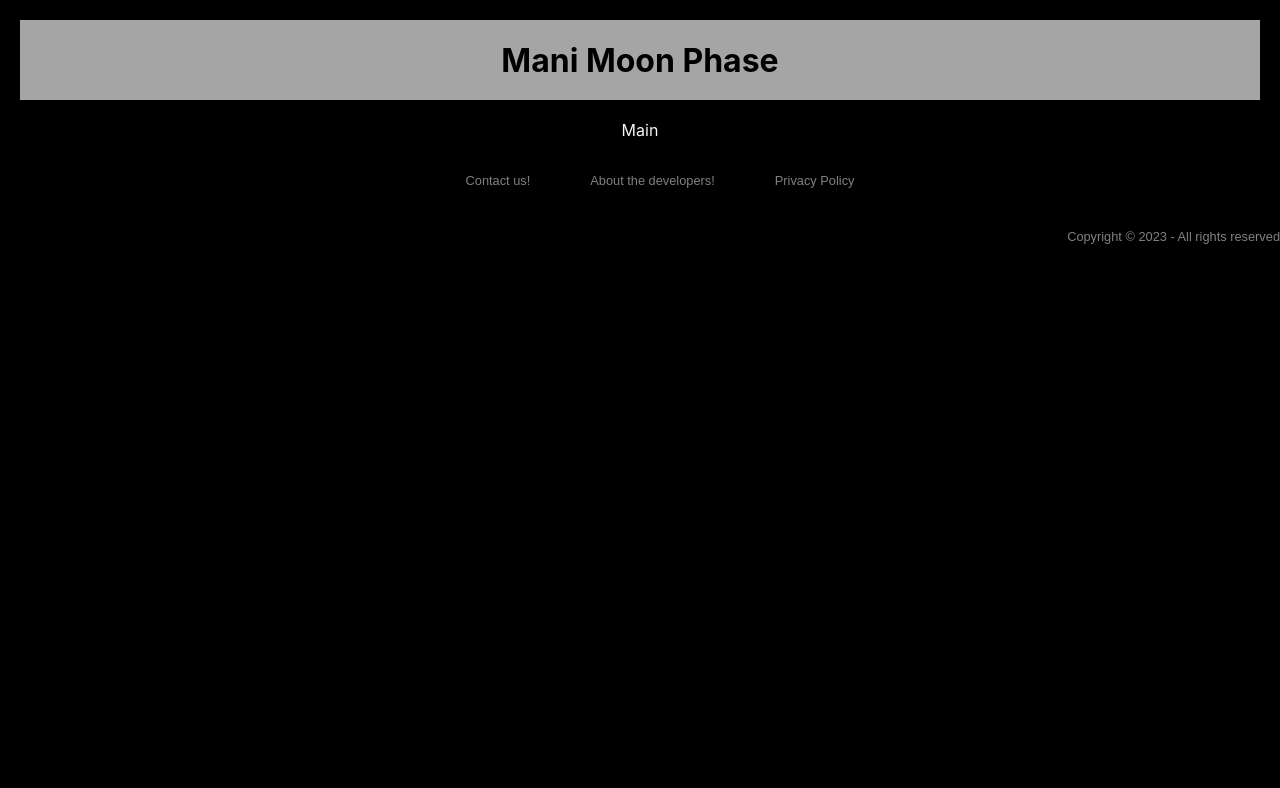
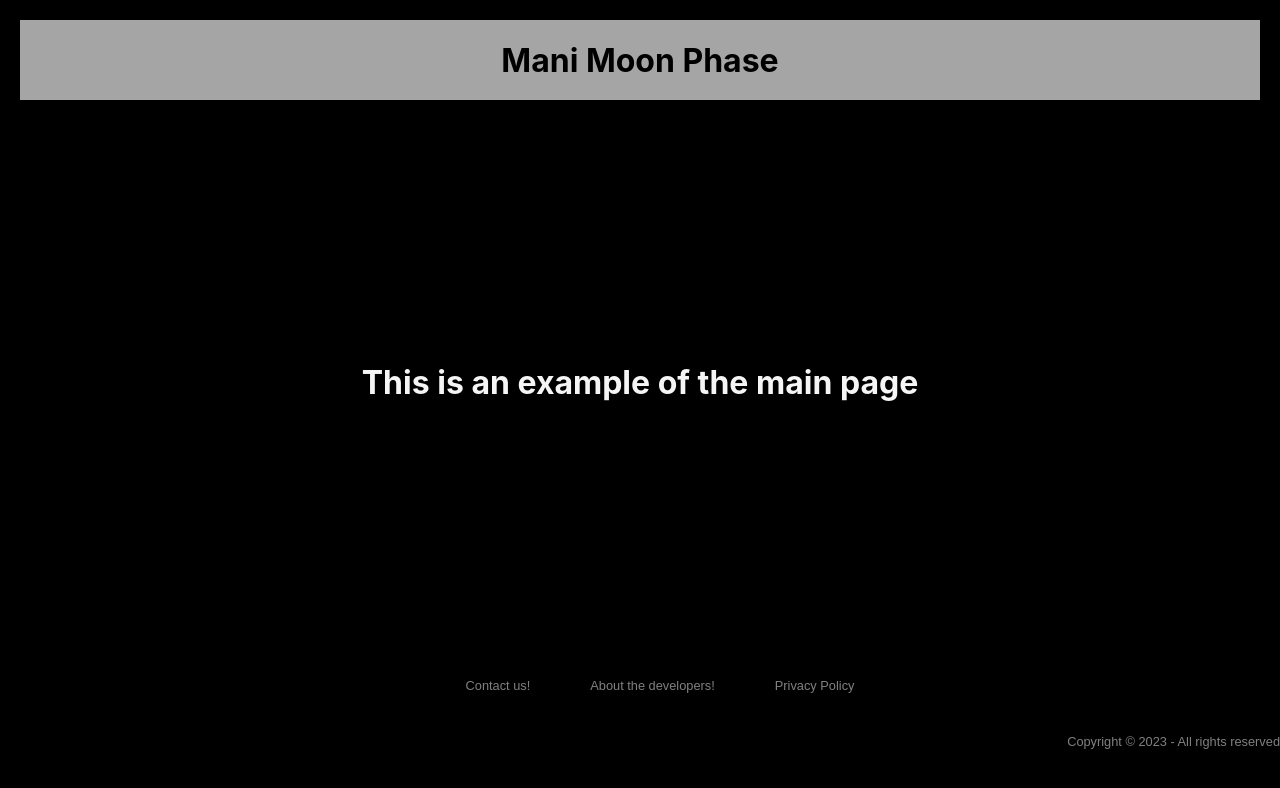
Before and after one commit to MontanoDiego/mani-moon-tracker, a React (Create React App) app: page / in a window 1280 px wide. Shown: the top 788 px of the page. Built offline with nearby package versions, Linux system fonts and the light colour scheme.

Commit message:
added testing layout for main

```diff
--- a/src/components/Main/Main.css
+++ b/src/components/Main/Main.css
@@ -0,0 +1,7 @@
+.main-container {
+  height: 525px;
+  display: flex;
+  justify-content: center;
+  align-items: center;
+  width: auto;
+}
--- a/src/components/Main/Main.js
+++ b/src/components/Main/Main.js
@@ -1,7 +1,10 @@
 import React from 'react';
+import './Main.css';
 
 export default function Main() {
   return (
-    <div>Main</div>
+    <div className='main-container'>
+      <h1>This is an example of the main page</h1>
+    </div>
   );
 }
```
